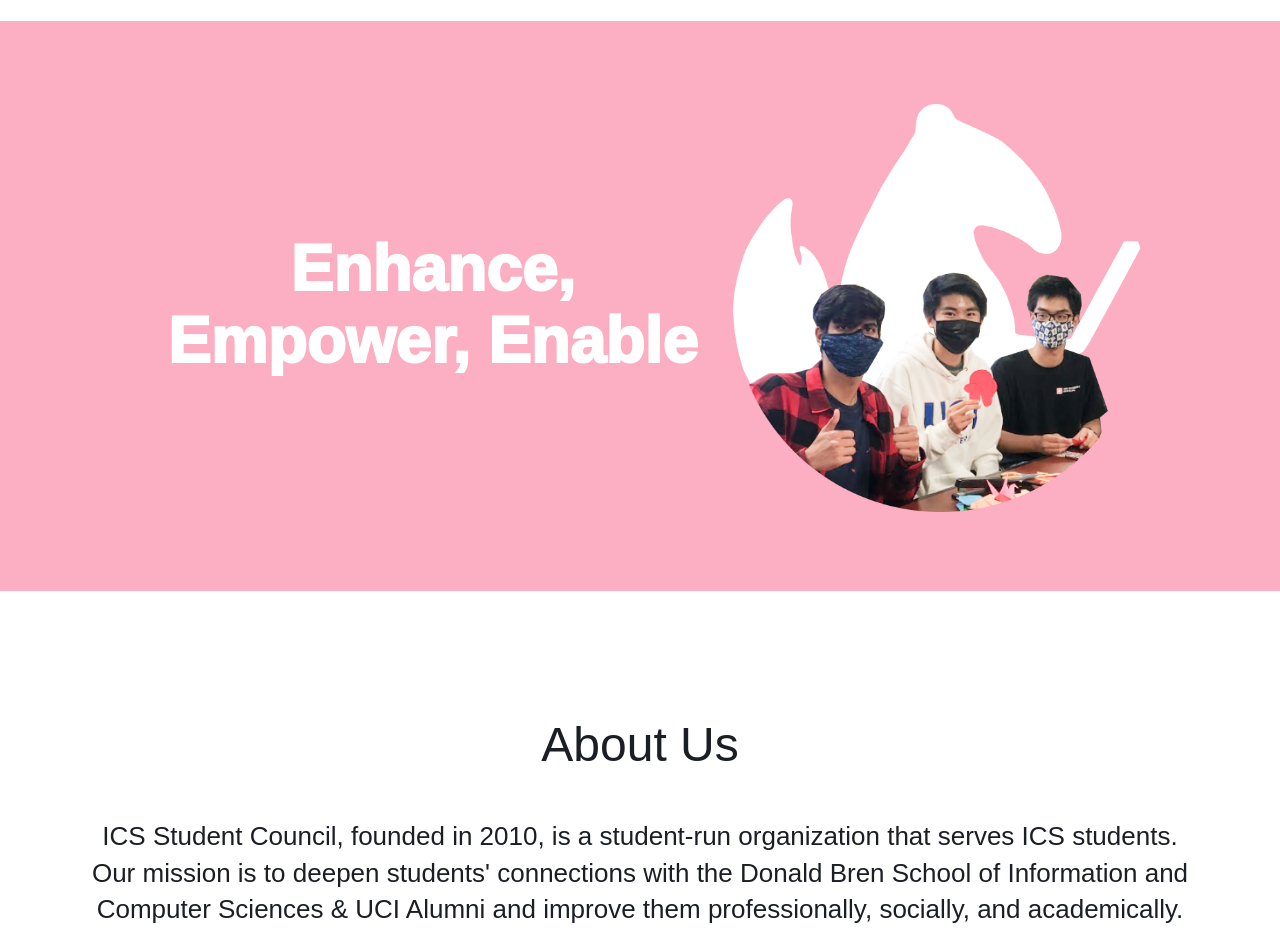
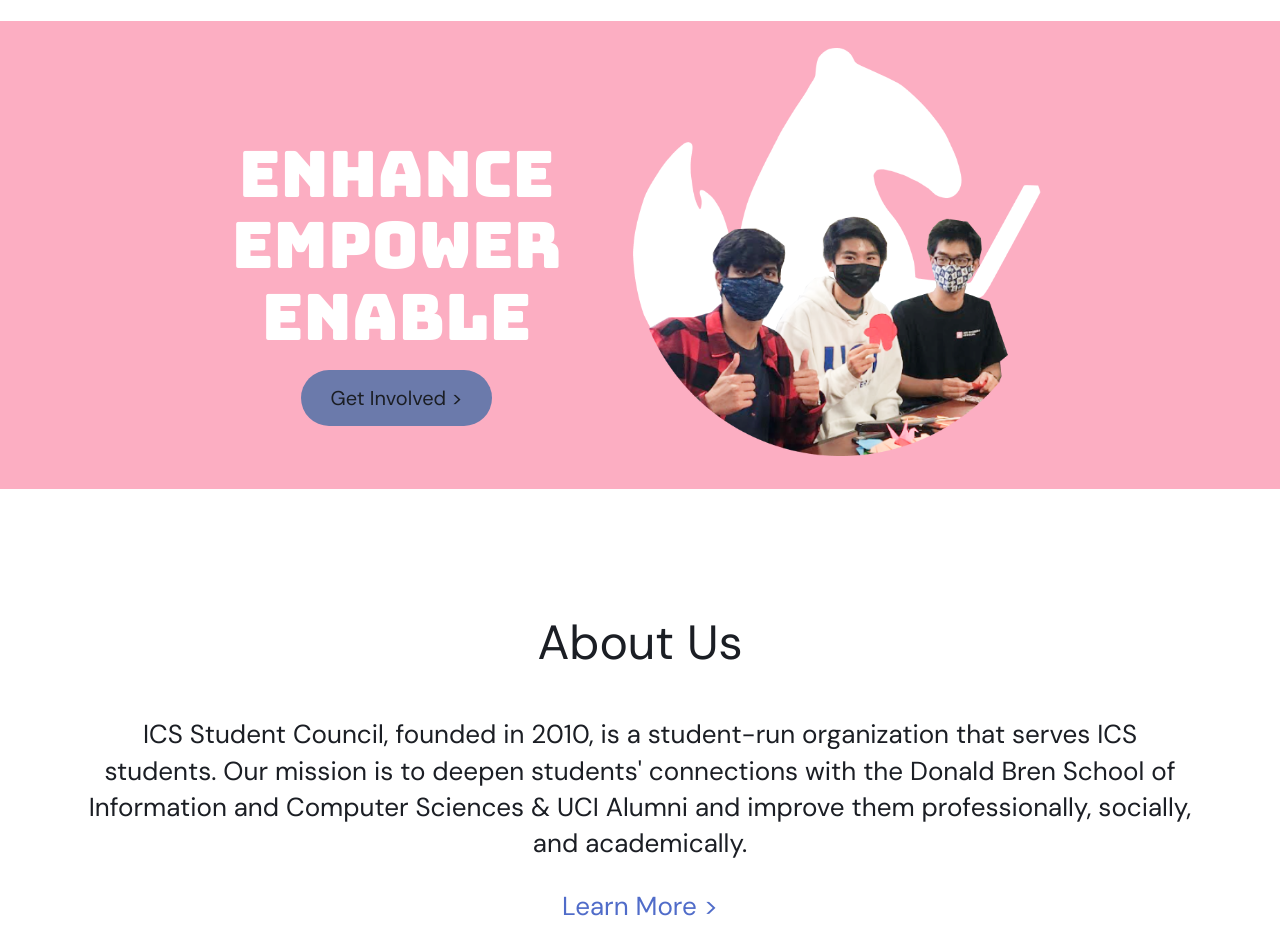
Before and after one commit to icssc/icssc-website, a Next.js app: page / in a window 1280 px wide. Shown: the part 240-1192 px from the top of the page. Built offline with nearby package versions, Linux system fonts and the light colour scheme.

Commit message:
Added new fonts

```diff
--- a/pages/_app.js
+++ b/pages/_app.js
@@ -7,6 +7,8 @@ function MyApp({ Component, pageProps }) {
     <>
     <Head>
       <link rel="stylesheet" href="https://maxcdn.bootstrapcdn.com/bootstrap/4.2.1/css/bootstrap.min.css" integrity="sha384-GJzZqFGwb1QTTN6wy59ffF1BuGJpLSa9DkKMp0DgiMDm4iYMj70gZWKYbI706tWS" crossorigin="anonymous" />
+      <link rel="stylesheet" type="text/css" href="//fonts.googleapis.com/css?family=DM+Sans" />
+      <link rel="stylesheet" type="text/css" href="//fonts.googleapis.com/css?family=Bungee" />
     </Head>
     <title>ICS Student Council</title>
     <Layout>
--- a/pages/index.js
+++ b/pages/index.js
@@ -1,5 +1,5 @@
 import Sponsors from '../assets/data/sponsors.json'
-import { Col, Row } from 'react-bootstrap';
+import { Col, Row, Button } from 'react-bootstrap';
 import EventsData from '../assets/data/events.json';
 import styles from '/styles/Index.module.css';
 
@@ -40,7 +40,8 @@ export default function Home() {
       <div className={`${styles.heroBanner}`}>
         <div className={`${styles.heroGrid}`}>
           <div className={`${styles.heroGridItem}`}>
-            <h1 className={`${styles.heroTitle}`}>Enhance, Empower, Enable</h1>
+            <h1 className={`${styles.heroTitle}`} style={{marginBottom:"33px"}}>Enhance <br></br>Empower<br></br>Enable</h1>
+            <Button type="button" className={`${styles.heroButton}`} href="/get-involved">Get Involved ></Button>
           </div>
           <div className={`${styles.heroGridItem}`}>
           <img
@@ -58,7 +59,7 @@ export default function Home() {
           <p className={`${styles.sectionDesc}`}>
             ICS Student Council, founded in 2010, is a student-run organization that serves ICS students. Our mission is to deepen students' connections with the Donald Bren School of Information and Computer Sciences & UCI Alumni and improve them professionally, socially, and academically.
           </p>
-          <p className={`${styles.sectionLink}`}><a href="/get-involved">Learn More →</a></p>
+          <p className={`${styles.sectionLink}`}><a href="/get-involved">Learn More ></a></p>
         </Col>
       </Row>
       </div>
@@ -68,7 +69,7 @@ export default function Home() {
           <Col lg={12} sm={12}>
             <h2 className={`${styles.sectionTitle}`}>Our Events</h2>
             <p className={`${styles.sectionDesc}`}>We aim to host events that will better ICS Students academically, professionally, and socially.</p>
-            <p className={`${styles.sectionLink}`}><a href="/events">View Events →</a></p>
+            <p className={`${styles.sectionLink}`}><a href="/events">View Events ></a></p>
           </Col>
         </Row>
         <div className={`${styles.elementList}`}>
@@ -83,7 +84,7 @@ export default function Home() {
             <p className={`${styles.sectionDesc}`}>
               Our open source projects are to help students succeed at finding, planning, executing, and managing technology projects. It is our goal to teach students useful technical knowledge outside of class. All students are welcome to contribute.
             </p>
-            <p className={`${styles.sectionLink}`}><a href="/projects">Learn More →</a></p>
+            <p className={`${styles.sectionLink}`}><a href="/projects">Learn More ></a></p>
             </Col>
         </Row>
       </div>
@@ -95,7 +96,7 @@ export default function Home() {
             <p className={`${styles.sectionDesc}`}>
             Thanks to the help of our sponsors, ICSSC continues to fulfill our mission of supporting students when they seek for exceptional opportunities at the University of California, Irvine.
             </p>
-            <p className={`${styles.sectionLink}`}><a href="/sponsors">Learn About Sponsoring →</a></p>
+            <p className={`${styles.sectionLink}`}><a href="/sponsors">Learn About Sponsoring ></a></p>
             </Col>
         </Row>
         <div className={`${styles.elementList}`}>
--- a/styles/Index.module.css
+++ b/styles/Index.module.css
@@ -14,21 +14,25 @@
 .heroTitle {
     position: relative;
     font-size: 48px;
-    font-weight: 1000;
+    font-weight: 500;
     color: white;
-    max-width: 900px;
+    max-width: 500px;
     margin: 48px;
     margin-left: 0;
     margin-right: 0;
+    font-family: 'Bungee';
 }
 
 .heroButton {
-    font-size: 24px;
-    font-weight: 600;
-    max-width: 10em;
+    font-size: 20px;
+    font-weight: 500;
+    max-width: 12em;
     position: relative;
     padding: 15px 30px;
     margin:0;
+    border-radius: 30px;
+    background-color:#6B7AAB;
+    border: none;
 }
 
 .coolImage {
@@ -85,8 +89,8 @@
     display: flex;
     flex-direction: row;
     align-items: center;
-    margin-top: 76px;
-    margin-bottom: 76px;
+    margin-top: 20px;
+    margin-bottom: 30px;
 }
 
 .heroGrid img {
@@ -97,11 +101,12 @@
 }
 
 .heroGridItem {
+    margin-left: 36px;
+    margin-right: 36px;
     max-width: 600px;
 }
 
 .elementList {
-
     max-width: 1110px;
     text-align: center;
 }
--- a/styles/globals.css
+++ b/styles/globals.css
@@ -3,7 +3,7 @@ body {
   padding: 0;
   margin: 0;
   font-weight: 400;
-  font-family: "Poppins", sans-serif;
+  font-family: "DM Sans", sans-serif;
   line-height: 1.6;
   color: #1b1e24;
   -webkit-font-smoothing: antialiased;
```
